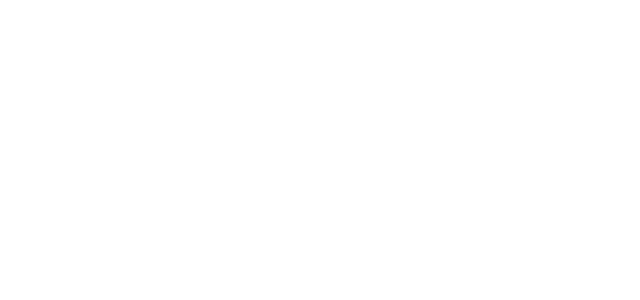
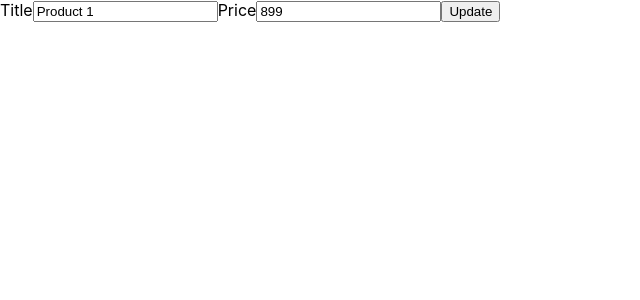
Before and after one commit to ryfazrin/react-playgorund, a React (Create React App) app: page /edit/1 in a window 1280 px wide. Shown: the top 300 px of the page, without its empty margins (0-640 px from the left). Built offline with nearby package versions, Linux system fonts and the light colour scheme; data requests are answered from the project's data file.

Commit message:
CRUD update function
add update function

```diff
--- a/db.json
+++ b/db.json
@@ -26,13 +26,13 @@
       "price": 389
     },
     {
-      "title": "barang",
-      "price": "234",
+      "title": "keju",
+      "price": "111",
       "id": 6
     },
     {
-      "title": "tektek",
-      "price": "200",
+      "title": "tektek lagi",
+      "price": "300",
       "id": 7
     }
   ]
--- a/src/App.js
+++ b/src/App.js
@@ -2,6 +2,7 @@
 import { BrowserRouter as Router, Route, Switch } from 'react-router-dom';
 import './App.css';
 import AddProduct from './components/AddProduct';
+import EditProduct from './components/EditProduct';
 import ProductList from './components/ProductList';
 
 function App() {
@@ -15,6 +16,9 @@
           <Route exact path="/add">
             <AddProduct />
           </Route>
+          <Route exact path="/edit/:id">
+            <EditProduct />
+          </Route>
         </Switch>
       </Router>
     </div>
--- /dev/null
+++ b/src/components/EditProduct.js
@@ -0,0 +1,49 @@
+import { useState, useEffect } from 'react';
+import { useHistory, useParams } from "react-router";
+
+const EditProduct = () => {
+  const [title, setTitle] = useState('');
+  const [price, setPrice] = useState('');
+  const history = useHistory();
+  const { id } = useParams();
+
+  useEffect(() => {
+    getProductById();
+  }, []);
+
+  const getProductById = async() => {
+    const response = await fetch(`http://localhost:8080/products/${id}`);
+    const data = await response.json();
+    setTitle(data.title);
+    setPrice(data.price);
+  }
+
+  const updateProduct = async(e) => {
+    e.preventDefault();
+    const product = { title, price };
+    await fetch(`http://localhost:8080/products/${id}`,{
+      method: "PUT",
+      body: JSON.stringify(product),
+      headers: {
+        'Content-type': 'application/json'
+      }
+    });
+    history.push("/");
+  }
+
+  return (
+    <div>
+      <form onSubmit={updateProduct}>
+        <label>Title</label>
+        <input value={title} onChange={(e) => setTitle(e.target.value)} type="text" placeholder="title" />
+
+        <label>Price</label>
+        <input value={price} onChange={(e) => setPrice(e.target.value)} type="number" placeholder="Price" />
+
+        <button>Update</button>
+      </form>
+    </div>
+  );
+}
+
+export default EditProduct;
```
